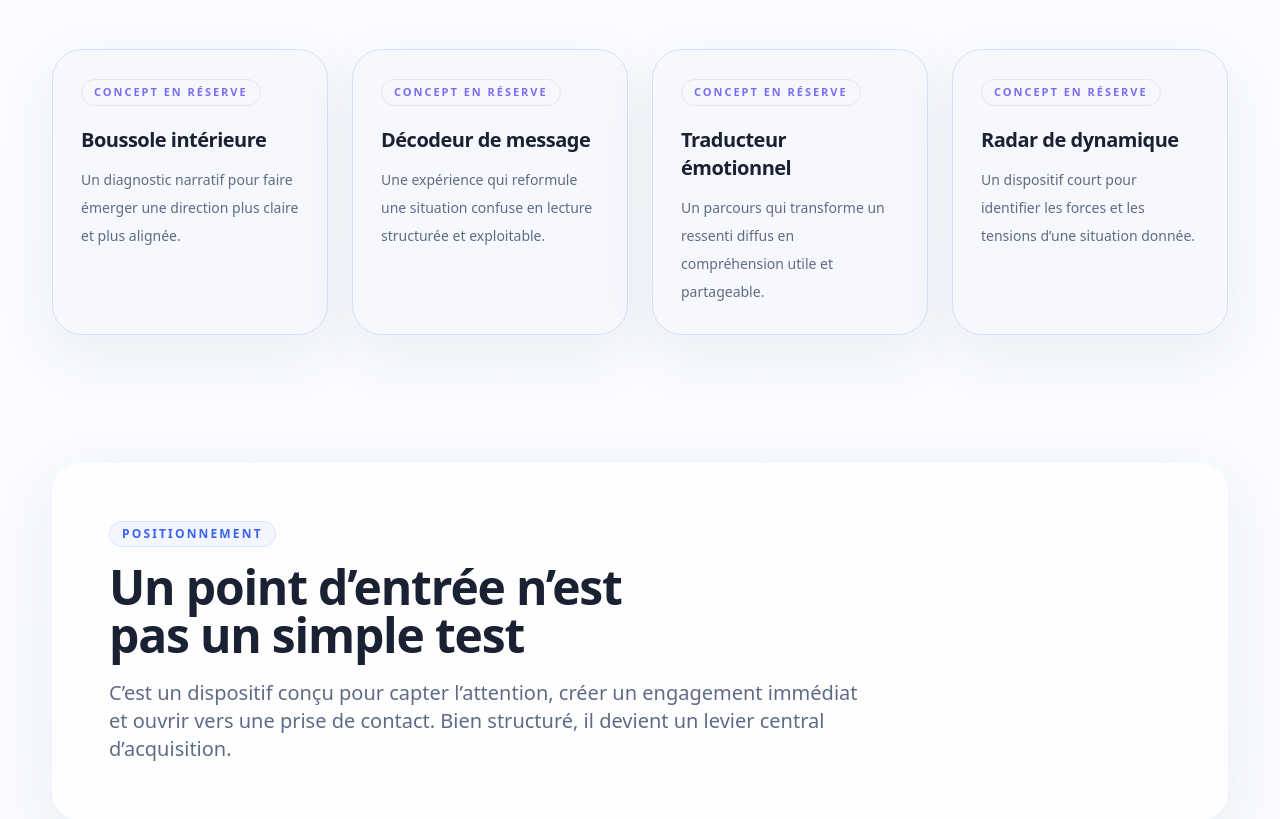
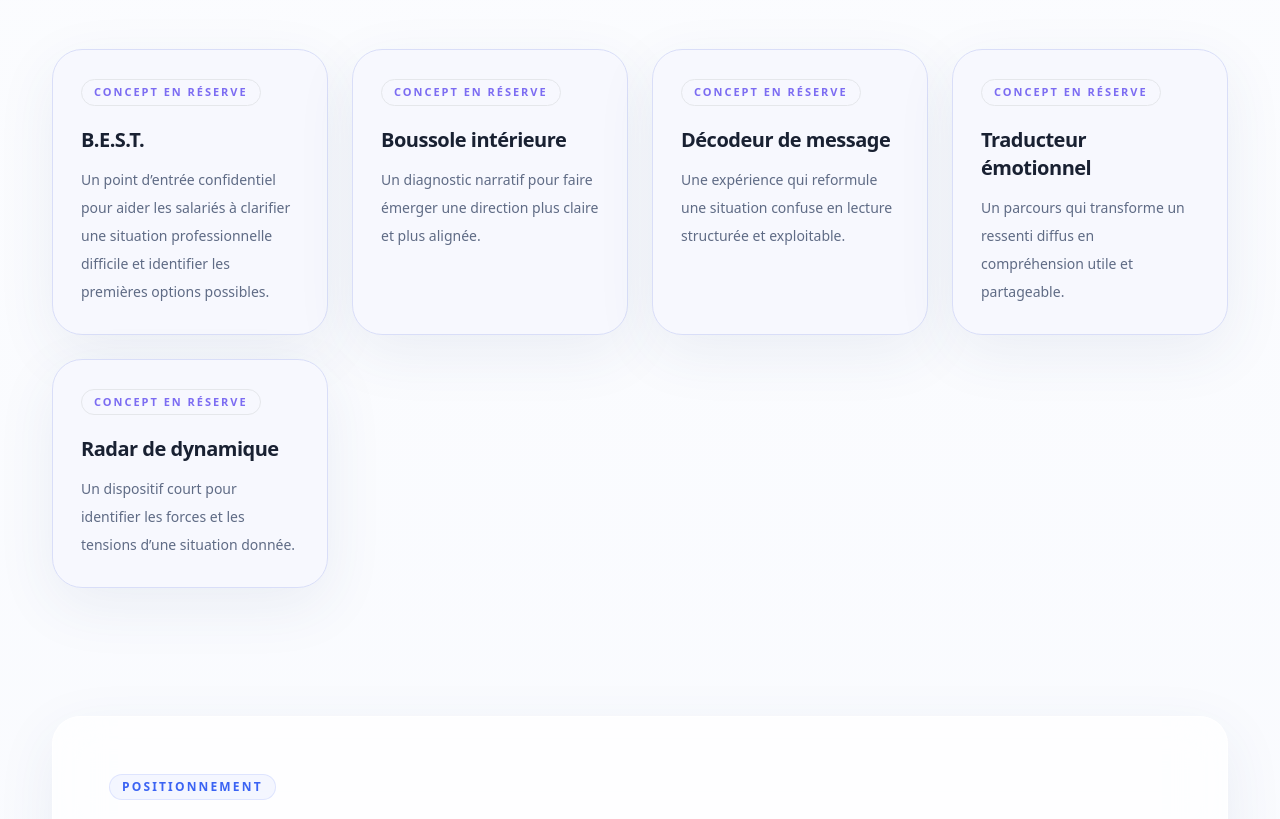
Before and after one commit to arnaudcrestey/portail-site-vitrine, a Next.js app: page /concepts in a window 1280 px wide. Shown: the part 2520-3339 px from the top of the page. Built offline with nearby package versions, Linux system fonts and the light colour scheme.

Commit message:
Update site.ts

```diff
--- a/data/site.ts
+++ b/data/site.ts
@@ -172,6 +172,11 @@ export const conceptProjects: ProjectCard[] = [
 
 export const reserveConcepts: ReserveConcept[] = [
   {
+    title: 'B.E.S.T.',
+    description:
+      'Un point d’entrée confidentiel pour aider les salariés à clarifier une situation professionnelle difficile et identifier les premières options possibles.',
+  },
+  {
     title: 'Boussole intérieure',
     description:
       'Un diagnostic narratif pour faire émerger une direction plus claire et plus alignée.',
```
